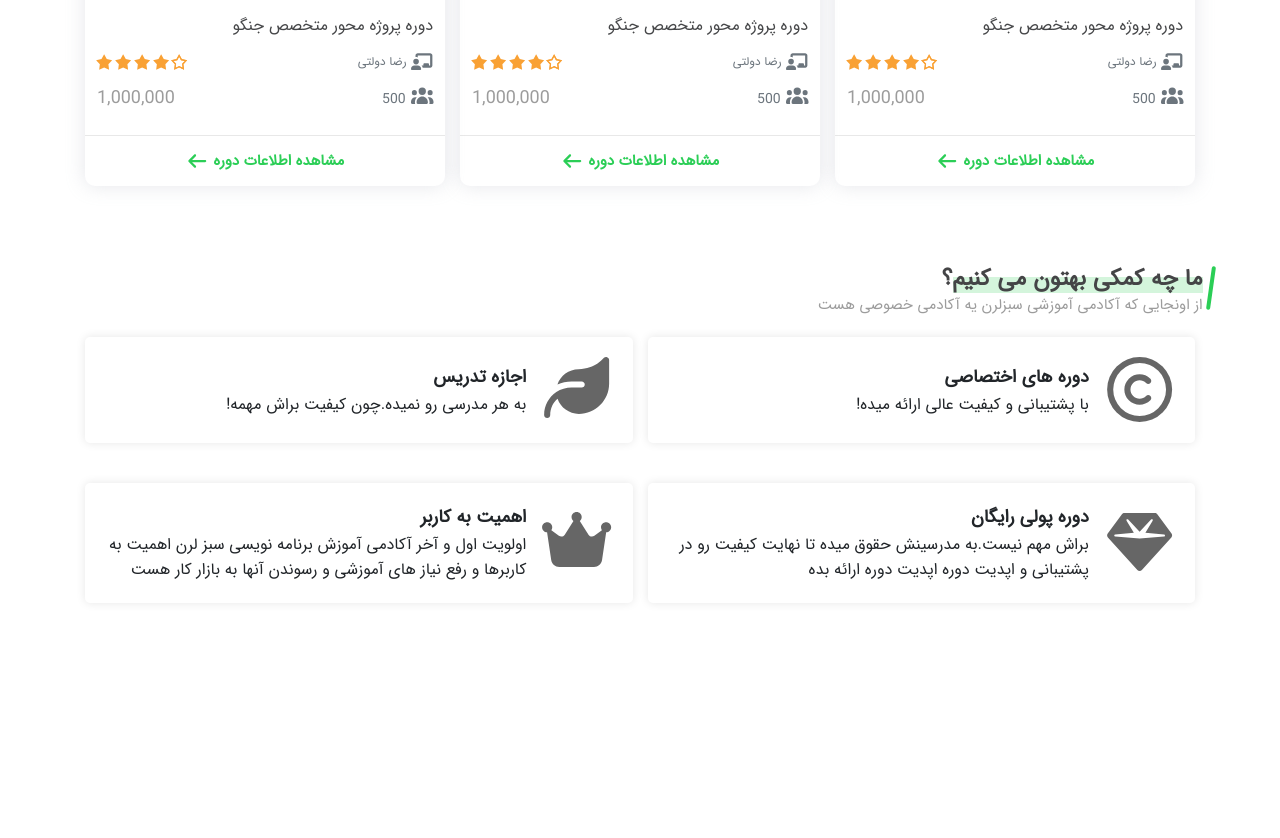
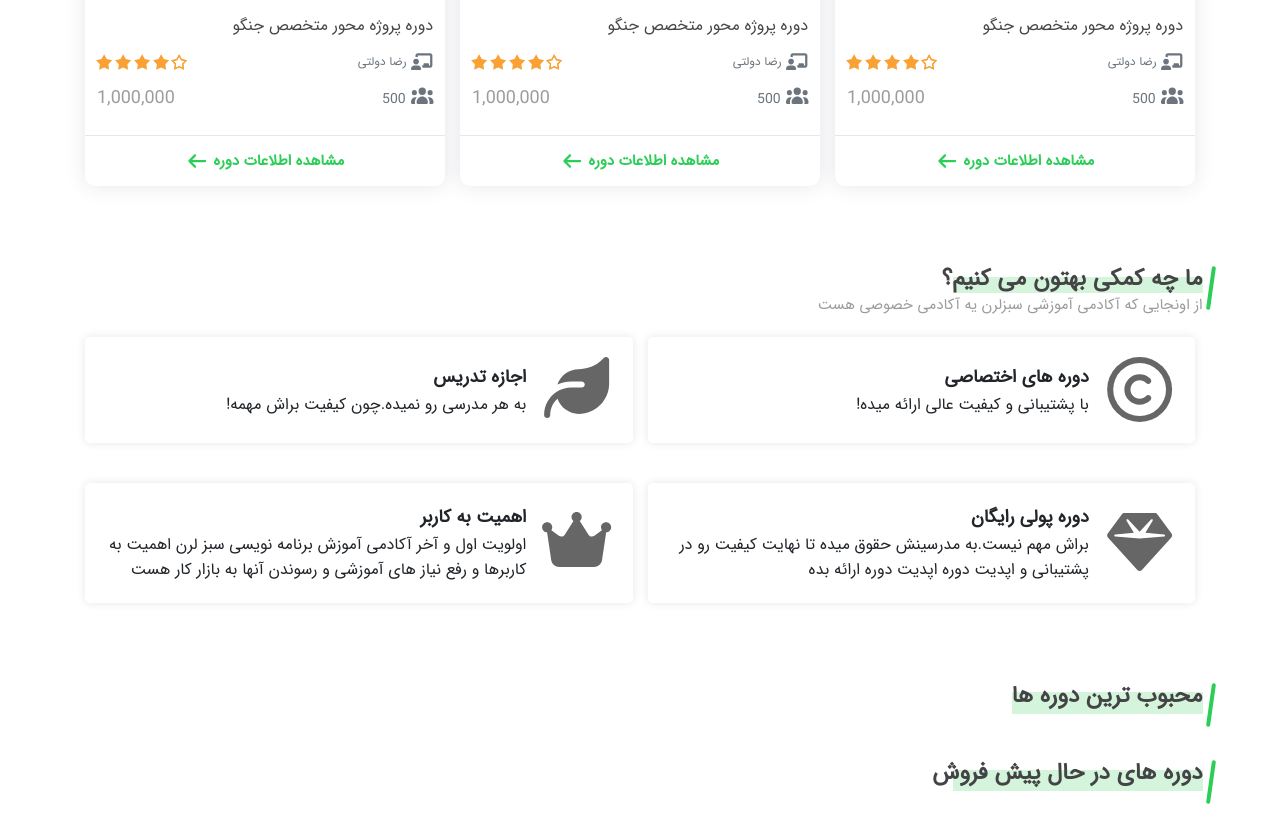
Before and after one commit to miladmahmoudi-developer/complete-website-project, a plain HTML site: page index.html in a window 1280 px wide. Shown: the part 1442-2280 px from the top of the page. Before the commit the page ends 2125 px from the top, so only its background shows below. Drawn offline with Linux system fonts and the light colour scheme.

Commit message:
popular-and-presell-courses-header-coding

```diff
--- a/css/index.css
+++ b/css/index.css
@@ -557,3 +557,47 @@ i {
 
 
 /* finish helper clases */
+
+
+
+
+
+
+
+
+
+
+
+
+
+
+
+
+
+
+/* start popular courses style */
+
+
+.popular{
+    margin: 5rem 0;
+}
+
+
+/* finish popular courses style */
+
+
+
+
+
+
+
+
+/* start pre-sell courses style */
+
+
+.presell{
+    margin: 5rem 0;
+}
+
+
+/* finish pre-sell courses style */
--- a/index.html
+++ b/index.html
@@ -949,6 +949,55 @@
 
 
 
+    <!-- start popular courses -->
+
+
+    <div class="popular">
+
+        <div class="container">
+
+            <div class="popular__header">
+
+                <span class="popular__title title">محبوب ترین دوره ها</span>
+
+            </div>
+
+        </div>
+
+    </div>
+
+
+    <!-- finish popular courses -->
+
+
+
+
+
+
+    <!-- start pre-sell courses -->
+
+
+    <div class="presell">
+
+        <div class="container">
+
+            <div class="presell__header">
+
+                <span class="presell title">دوره های در حال پیش فروش</span>
+
+            </div>
+
+        </div>
+
+    </div>
+
+
+    <!-- finish pre-sell courses -->
+
+
+
+
+
 
 
 
```
